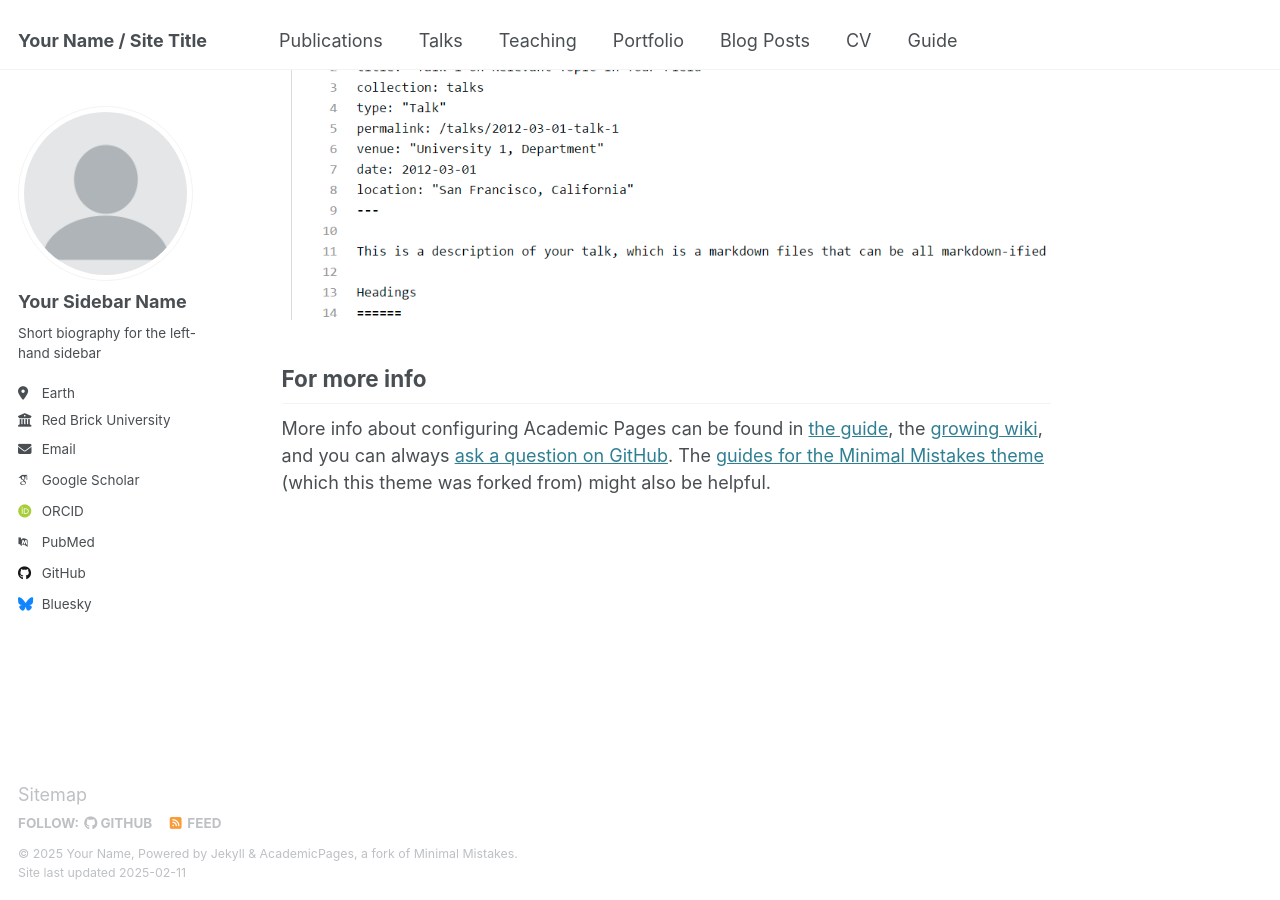
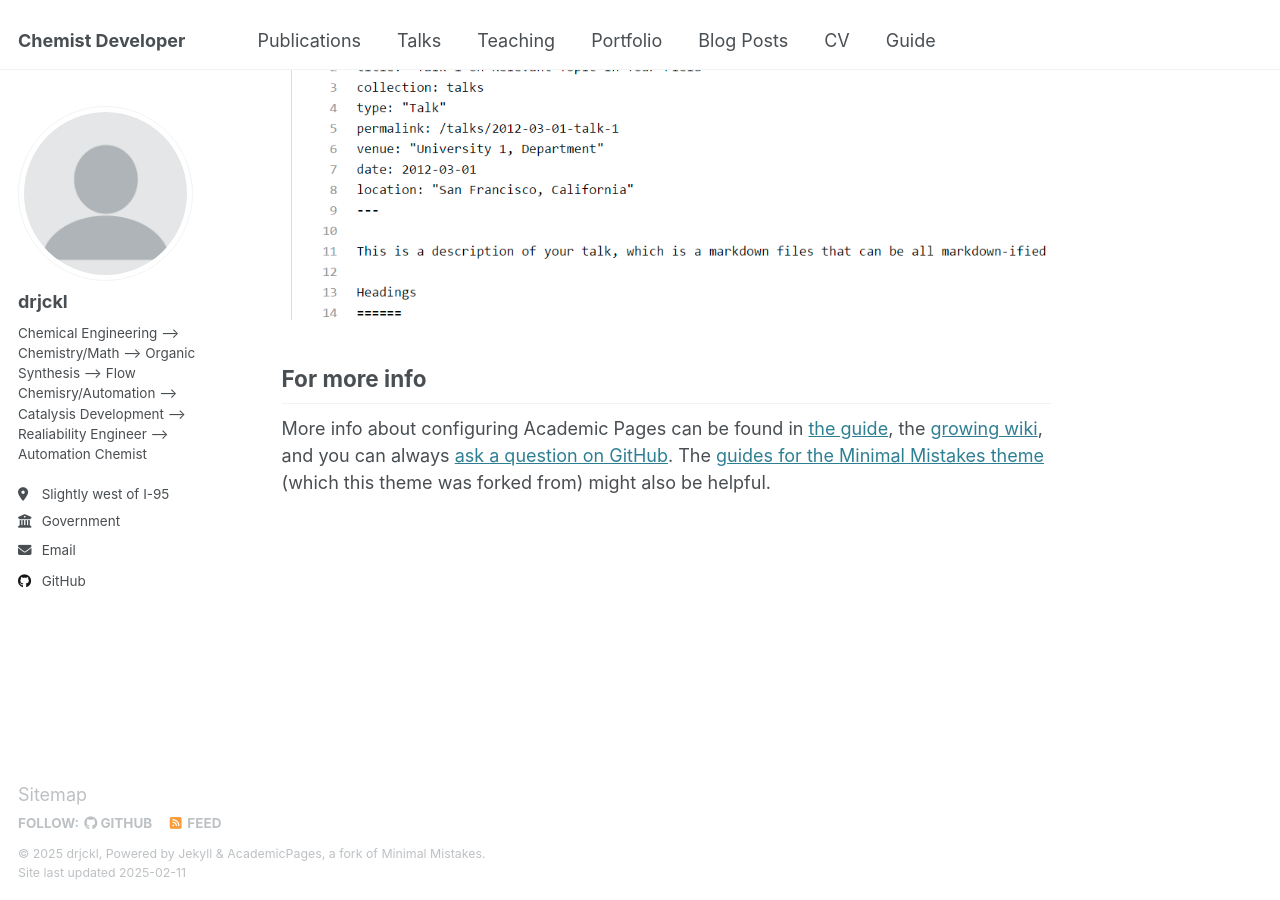
Before and after one commit to drjckl/drjckl.github.io, a Jekyll site: the page built from _pages/about.md, in a window 1280 px wide and 900 px high, scrolled down 2642 px. Built offline with Jekyll 4.4.1, drawn with Linux system fonts in a browser that asks for light colours; some web fonts are replaced.

Commit message:
Update _config.yml

```diff
--- a/_config.yml
+++ b/_config.yml
@@ -9,13 +9,13 @@
 # Basic Site Settings
 locale                   : "en-US"
 site_theme               : "default"
-title                    : "Your Name / Site Title"
+title                    : " Chemist Developer"
 title_separator          : "-"
-name                     : &name "Your Name"
-description              : &description "personal description"
-url                      : https://academicpages.github.io # the base hostname & protocol for your site e.g. "https://[your GitHub username].github.io"
+name                     : &name "drjckl"
+description              : &description "Developing Chemistry and Technology"
+url                      : https://drjckl.github.io # the base hostname & protocol for your site e.g. "https://[your GitHub username].github.io"
 baseurl                  : "" # the subpath of your site, e.g. "/blog"
-repository               : "academicpages/academicpages.github.io"
+repository               : "drjckl.github.io"
 
 # Site Author - The following control what appear as part of the author content on the side bar.
 #               If a field is blank the icon and link will not appear, otherwise it will be shown.
@@ -23,21 +23,21 @@ repository               : "academicpages/academicpages.github.io"
 author:
   # Biographic information
   avatar           : "profile.png"
-  name             : "Your Sidebar Name"
+  name             : "drjckl"
   pronouns         : # example: "she/her"
-  bio              : "Short biography for the left-hand sidebar"
-  location         : "Earth"
-  employer         : "Red Brick University"
+  bio              : "Chemical Engineering --> Chemistry/Math --> Organic Synthesis --> Flow Chemisry/Automation --> Catalysis Development --> Realiability Engineer --> Automation Chemist"
+  location         : "Slightly west of I-95"
+  employer         : "Government"
   uri              : # URL
   email            : "none@example.org"
 
   # Academic websites
   arxiv            : # URL - Update with the correct link to your profile
-  googlescholar    : "https://scholar.google.com/citations?user=PS_CX0AAAAAJ"
+ # googlescholar    : "https://scholar.google.com/citations?user=PS_CX0AAAAAJ"
   impactstory      : # URL
-  orcid            : "http://orcid.org/yourorcidurl"
+ # orcid            : "http://orcid.org/yourorcidurl"
   semantic         : # URL
-  pubmed           : "https://www.ncbi.nlm.nih.gov/pubmed/?term=john+snow"
+ # pubmed           : "https://www.ncbi.nlm.nih.gov/pubmed/?term=john+snow"
   researchgate     : # URL
   scopus           : # URL
 
@@ -45,12 +45,12 @@ author:
   bitbucket        : # Username - Update with your username on the site
   codepen          : # Username
   dribbble         : # Username
-  github           : "academicpages"
+  github           : "drjckl"
   kaggle           : # Username
   stackoverflow    : # User number or user number and name (i.e., use "1" or "1/jeff-atwood")
 
   # Social media
-  bluesky          : "bsky.app" # Replace this with you Bluesky username
+  # bluesky          : "bsky.app" # Replace this with you Bluesky username
   facebook         : # Username
   flickr           : # Username
   foursquare       : # Username
```
